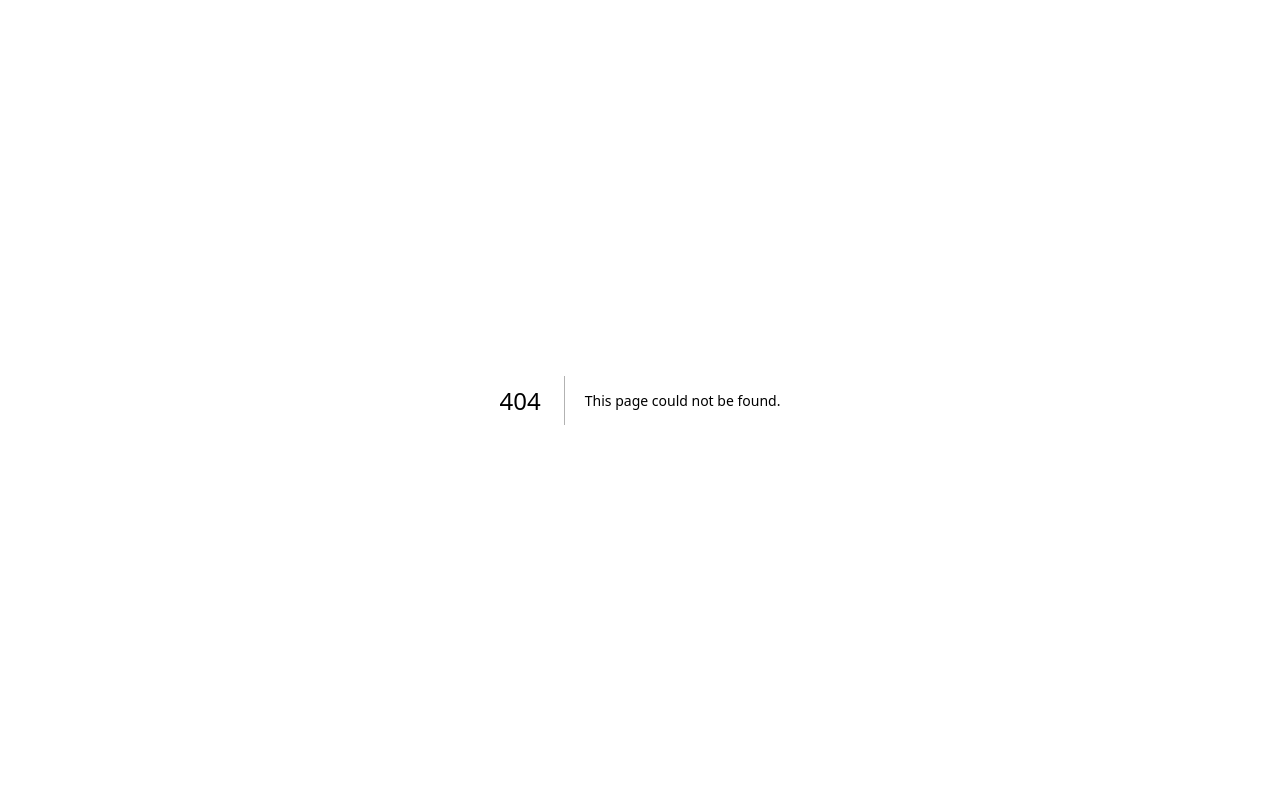
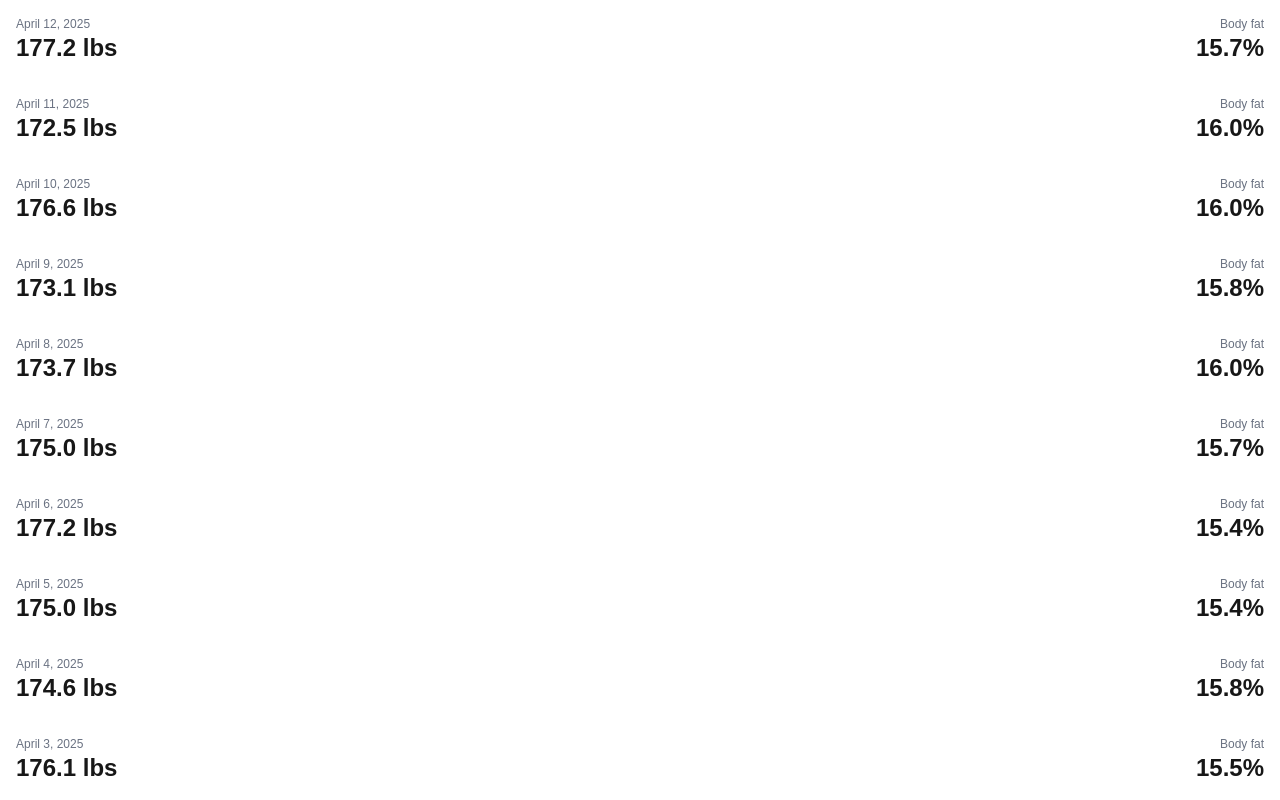
Before and after one commit to Tsmith18256/my-health-app-web, a Next.js app: page /body-comp/log in a window 1280 px wide. Before the commit this address had no page. Shown: the top 800 px of the page. Built offline with nearby package versions, Linux system fonts and the light colour scheme.

Commit message:
Add static body comp log page

```diff
--- /dev/null
+++ b/src/app/(app)/body-comp/log/body-comp-row.component.tsx
@@ -0,0 +1,23 @@
+
+
+export const BodyCompRow = (props: IBodyCompRowProps) => {
+  return (
+    <div className="flex justify-between p-4">
+      <div className="flex flex-col">
+        <span className="text-xs text-gray-500">{props.date}</span>
+        <strong className="text-2xl">{props.weight}</strong>
+      </div>
+
+      <div className="flex flex-col items-end">
+        <span className="text-xs text-gray-500">Body fat</span>
+        <strong className="text-2xl">{props.bodyFat}</strong>
+      </div>
+    </div>
+  );
+};
+
+export interface IBodyCompRowProps {
+  date: string;
+  weight: string;
+  bodyFat: string;
+}
--- /dev/null
+++ b/src/app/(app)/body-comp/log/page.tsx
@@ -0,0 +1,21 @@
+import { BodyCompRow, IBodyCompRowProps } from '@/app/(app)/body-comp/log/body-comp-row.component';
+import dayjs from 'dayjs';
+
+const entries: IBodyCompRowProps[] = [];
+for (let i = 0; i < 20; i++) {
+  entries.push({
+    date: dayjs().subtract(i, 'day').format('MMMM D, YYYY'),
+    weight: `${(Math.random() * 5 + 172.5).toFixed(1)} lbs`,
+    bodyFat: `${(Math.random() + 15.2).toFixed(1)}%`
+  });
+}
+
+export default function BodyCompLogPage() {
+  return (
+    <>
+      {entries.map((entry) => {
+        return <BodyCompRow key={entry.date} {...entry} />;
+      })}
+    </>
+  );
+}
--- a/src/app/(auth)/login/page.tsx
+++ b/src/app/(auth)/login/page.tsx
@@ -1,21 +1,24 @@
-import { Button } from '@/components/button/button.component';
+import { Button } from "@/components/button/button.component";
+import Link from "next/link";
 
 export default function LoginPage() {
   return (
-    <main className='flex flex-col h-screen items-center p-8 text-center'>
-      <div className='flex flex-col justify-center grow'>
-        <h1 className='text-5xl'>Fitness</h1>
-        <h1 className='text-5xl'>App</h1>
+    <main className="fixed flex flex-col inset-0 items-center p-8 text-center">
+      <div className="flex flex-col justify-center grow">
+        <h1 className="text-5xl">Fitness</h1>
+        <h1 className="text-5xl">App</h1>
       </div>
 
-      <footer className='flex flex-col items-center mb-12 w-full'>
+      <footer className="flex flex-col items-center mb-12 w-full">
         <Button>Sign up</Button>
 
-        <div className='flex flex-col items-center mt-6'>
-          <span>Already have an account?</span>
+        <div className="flex flex-col items-center mt-6">
+          <span className="mb-1">Already have an account?</span>
 
-          <div className='w-40'>
-            <Button>Login</Button>
+          <div className="w-40">
+            <Link href={"/body-comp/log"}>
+              <Button>Login</Button>
+            </Link>
           </div>
         </div>
       </footer>
```
Also changed, not shown: package.json (+7 -6 lines), 1 other file (tests, documents, lock files or other folders).
